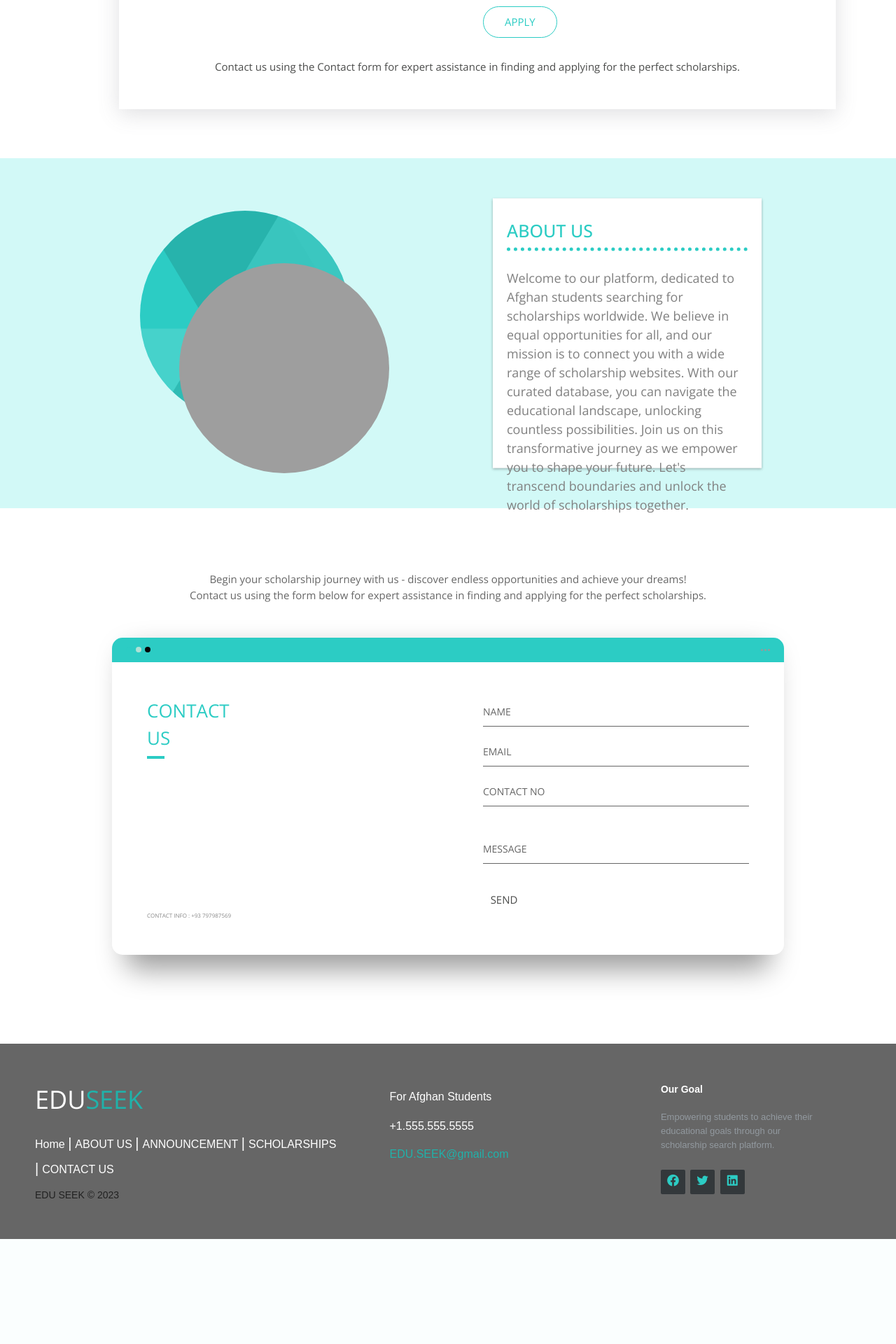
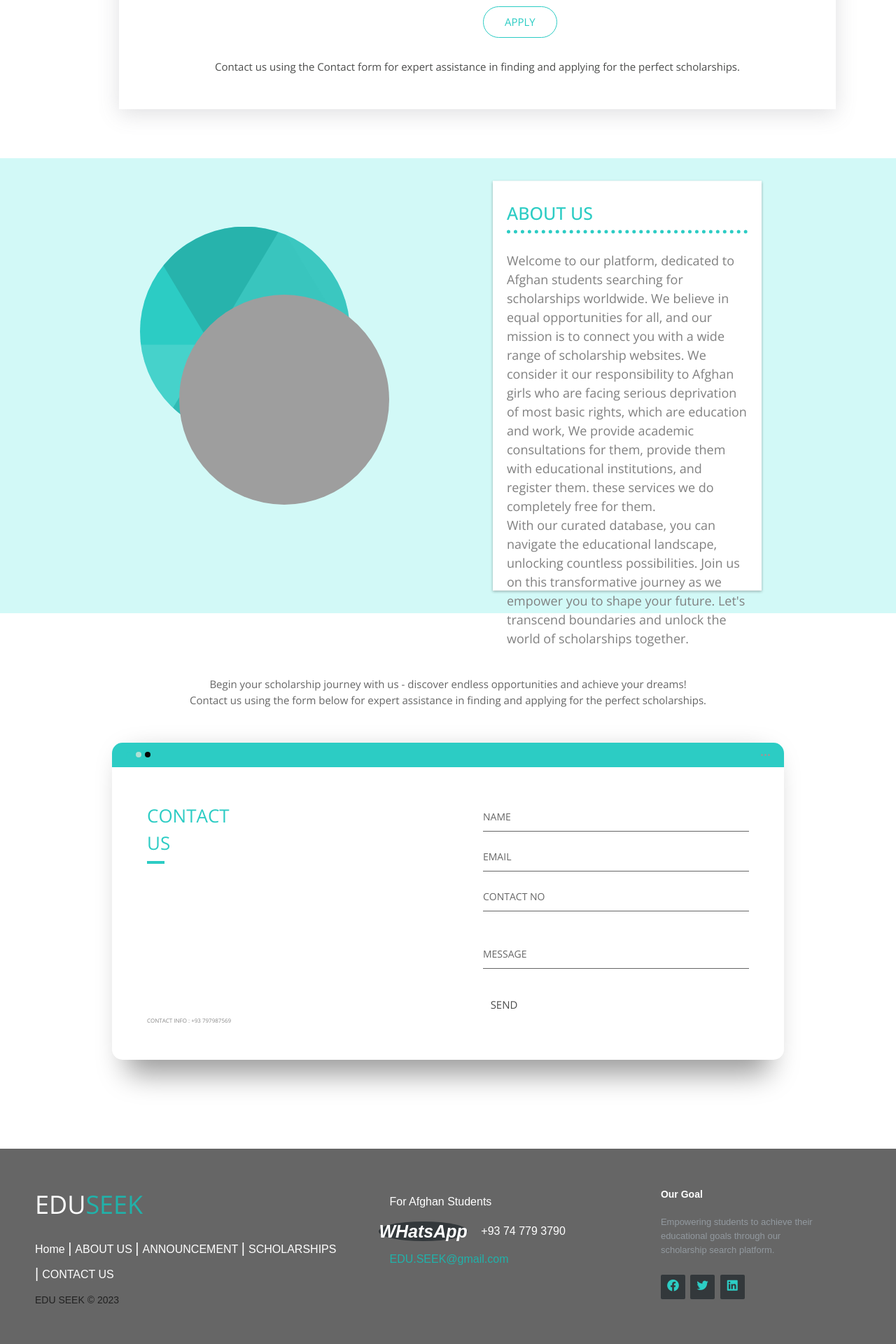
Before and after one commit to Sonirashokohyan/scholarship, a Django app: page / in a window 1280 px wide. Shown: the part 2752-4672 px from the top of the page at 70% size. Before the commit the page ends 4522 px from the top, so only its background shows below. Run offline with Django 4.2, Linux system fonts and the light colour scheme; data comes from the database, SQL or seed files in the repository; both versions use the stored data as it was after the commit; some web fonts are replaced; grey boxes are pictures that could not be loaded.

Commit message:
new scholarships were added

```diff
--- a/app/templates/index.html
+++ b/app/templates/index.html
@@ -20,7 +20,8 @@
            <meta name="msapplication-TileColor" content="#da532c">
            <meta name="theme-color" content="#ffffff">
 
-           <link rel="stylesheet" href="/static/css/style.css" />
+           <link rel="stylesheet" href="/static/css/style.css">
+           <!-- <link rel="stylesheet" href="/static/css/style.css" /> -->
 
           <title>EDU SEEK</title>
     </head>
@@ -217,7 +218,7 @@
 
                     <div class="about-right">
                         <h1>ABOUT US</h1>
-                        <p>Welcome to our platform, dedicated to Afghan students searching for scholarships worldwide. We believe in equal opportunities for all, and our mission is to connect you with a wide range of scholarship websites. With our curated database, you can navigate the educational landscape, unlocking countless possibilities. Join us on this transformative journey as we empower you to shape your future. Let's transcend boundaries and unlock the world of scholarships together.</p>
+                        <p>Welcome to our platform, dedicated to Afghan students searching for scholarships worldwide. We believe in equal opportunities for all, and our mission is to connect you with a wide range of scholarship websites. We consider it our responsibility to Afghan girls who are facing serious deprivation of most basic rights, which are education and work, We provide academic consultations for them, provide them with educational institutions, and register them. these services we do completely free for them. <br> With our curated database, you can navigate the educational landscape, unlocking countless possibilities. Join us on this transformative journey as we empower you to shape your future. Let's transcend boundaries and unlock the world of scholarships together.</p>
                     </div>
                 </div>
             </section>
@@ -310,8 +311,8 @@
                   </div>
 
                   <div>
-                    <i class="fa fa-phone"></i>
-                    <p>+1.555.555.5555</p>
+                    <i class="fa fa-phone">WHatsApp</i>
+                    <p>+93 74 779 3790</p>
                   </div>
 
                   <div>
@@ -330,13 +331,13 @@
 
                   <div class="footer-icons">
 
-                    <a href="#"><i class='bx bxl-facebook-circle' style='color:#2cccc4'  ></i></a>
+                    <a href="https://www.facebook.com/rahmatullah.kanjokhadimi.79?mibextid=2JQ9oc"><i class='bx bxl-facebook-circle' style='color:#2cccc4'  ></i></a>
                     <a href="#"><i class='bx bxl-twitter' style='color:#2cccc4' ></i></a>
-                    <a href="#"><i class='bx bxl-linkedin-square' style='color:#2cccc4' ></i></a>
-                    {% comment %} <a href="https://www.facebook.com/rahmatullah.kanjokhadimi.79?mibextid=2JQ9oc"><i class='bx bxl-facebook-circle' style='color:#2cccc4'  ></i></a>
-                    <a href="#"><i class='bx bxl-twitter' style='color:#2cccc4' ></i></a>
-                    <a href="https://www.linkedin.com/in/rahmatullah-kanjo-04008626a?lipi=urn%3Ali%3Apage%3Ad_flagship3_profile_view_base_contact_details%3BSh1VNU6ARYqlZ2VIOtvuCg%3D%3D"><i class='bx bxl-linkedin-square' style='color:#2cccc4' ></i></a> {% endcomment %}
-                    <!-- <a href="#"><box-icon type='logo' name='instagram-alt'></box-icon></a> -->
+                    <a href="https://www.linkedin.com/in/rahmatullah-kanjo-04008626a?lipi=urn%3Ali%3Apage%3Ad_flagship3_profile_view_base_contact_details%3BSh1VNU6ARYqlZ2VIOtvuCg%3D%3D"><i class='bx bxl-linkedin-square' style='color:#2cccc4' ></i></a>
+                    <!-- <a href="https://www.facebook.com/rahmatullah.kanjokhadimi.79?mibextid=2JQ9oc"><i class='bx bxl-facebook-circle' style='color:#2cccc4'  ></i></a> -->
+                    <!-- <a href="#"><i class='bx bxl-twitter' style='color:#2cccc4' ></i></a> -->
+                    <!-- <a href="https://www.linkedin.com/in/rahmatullah-kanjo-04008626a?lipi=urn%3Ali%3Apage%3Ad_flagship3_profile_view_base_contact_details%3BSh1VNU6ARYqlZ2VIOtvuCg%3D%3D"><i class='bx bxl-linkedin-square' style='color:#2cccc4' ></i></a> -->
+
 
                   </div>
 
--- a/app/views.py
+++ b/app/views.py
@@ -27,8 +27,8 @@ Message: {message1}
 Name: {name}
 Phone: {phone}
 Email:{email}"""
-        recipient = 'sonira.shokoyan123@gmail.com'
-        # recipient = 'rahmatullah.kanjo123@gmail.com'
+        # recipient = 'sonira.shokoyan123@gmail.com'
+        recipient = 'rahmatullah.kanjo123@gmail.com'
 
         # Create the email message
         email = EmailMessage()
--- a/static/css/style.css
+++ b/static/css/style.css
@@ -294,7 +294,7 @@ body{
     background-color: #d2f9f7;
 }
 .about .about-us{
-    height: 50rem;
+    height: 65rem;
     width: 75%;
     /* border: 2px solid red; */
     display: flex;
@@ -330,7 +330,7 @@ body{
 .about-us .about-right{
     /* border: 2px solid yellow; */
     width: 30%;
-    height: 77%;
+    height: 90%;
     padding: 2rem;
     position: absolute;
     font-size: 1.8rem;
@@ -882,7 +882,7 @@ body{
 }
 .about .about-us{
     /* border: 2px solid red; */
-    height: 67rem;
+    height: 85rem;
     width: 90%;
     /* border: 2px solid red; */
     display: flex;
@@ -922,7 +922,7 @@ body{
     position: relative;
     font-size: 1.3rem;
     text-align: center;
-    top: 7%;
+    top: 15%;
     left: 50%;
 
     /* transform: translate(-%, -1%); */
@@ -1093,7 +1093,7 @@ body{
 }
 .about .about-us{
     /* border: 2px solid red; */
-    height: 67rem;
+    height: 75rem;
     width: 90%;
     /* border: 2px solid red; */
     display: flex;
@@ -1121,19 +1121,19 @@ body{
     clip-path: circle();
     top: 10%;
     left: 80%;
-    transform: translate(-50%, -70%);
+    transform: translate(-50%, -80%);
 
 
 }
 .about-us .about-right{
     /* border: 2px solid yellow; */
     width: 90%;
-    height: 80%;
+    height: 85%;
     padding: 1rem;
     position: relative;
     font-size: 1.3rem;
     text-align: center;
-    top: 7%;
+    top: 10%;
     left: 50%;
 
     /* transform: translate(-%, -1%); */
@@ -1249,7 +1249,7 @@ body{
 /* ######## about ######### */
 
 .about .about-us{
-    height: 60rem;
+    height: 80rem;
     width: 90%;
     /* border: 2px solid red; */
     margin: 3rem 4rem;
@@ -1274,8 +1274,8 @@ body{
 .about-us .about-right{
     /* border: 2px solid yellow; */
     width: 45%;
-    height: 85%;
-    top: 47%;
+    height: 93%;
+    top: 49%;
     left: 70%;
     transform: translate(-50%, -50%);
 }
```
Also changed, not shown: app/templates/scholarship.html (+7 -7 lines), db.sqlite3, media/img/20200604_king_fahd_1727f64e318_medium.jpg (added), media/img/IMG-20231126-WA0013.jpg (added), media/img/Screenshot_2023-11-26_120454.png (added).
